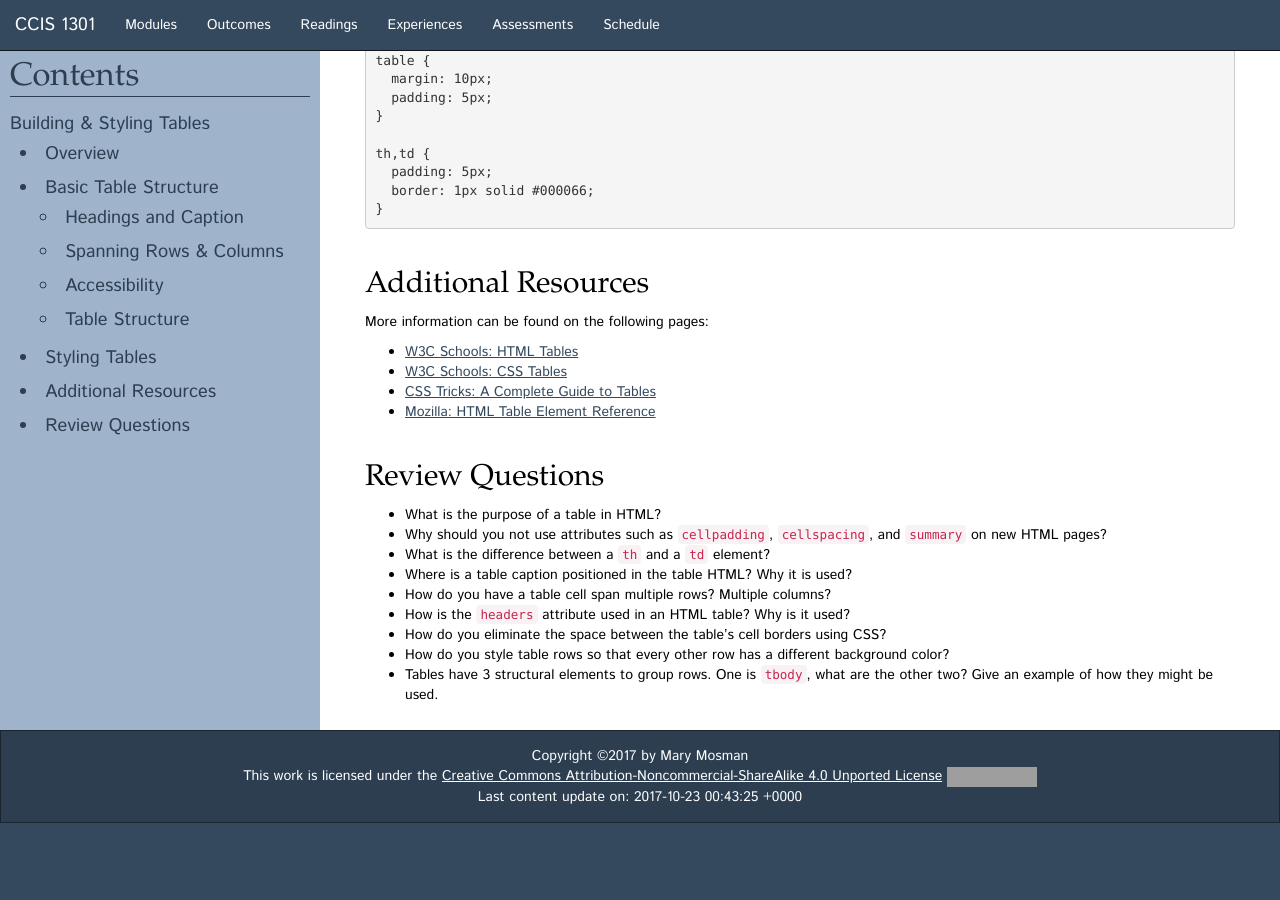
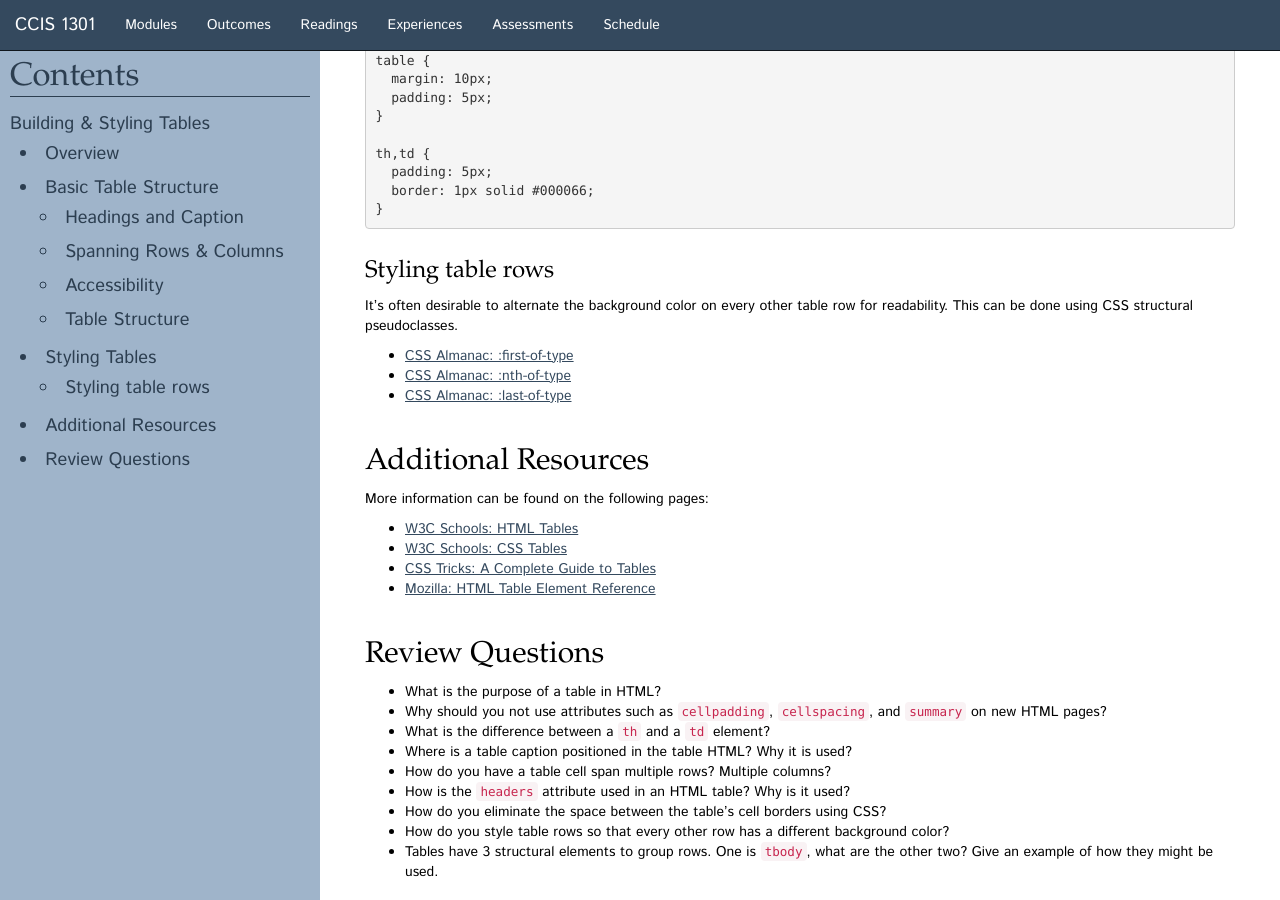
Before and after one commit to htc-ccis1301/fall-2017, a Jekyll site: the page built from _readings/tables.md, in a window 1280 px wide and 900 px high, scrolled down 2276 px. Built offline with Jekyll 4.4.1, drawn with Linux system fonts in a browser that asks for light colours; emoji names are drawn with the system emoji font; some web fonts are replaced; before the commit the page ends 3099 px from its top, so only the background shows below that; grey boxes are pictures that could not be loaded.

Commit message:
added table row pseudo-classes

```diff
--- a/_readings/tables.md
+++ b/_readings/tables.md
@@ -138,14 +138,21 @@ th,td {
 }
 </pre>
 
+### Styling table rows
+It's often desirable to alternate the background color on every other table row for readability.  This can be done using CSS structural pseudoclasses.
+
+ - [CSS Almanac: :first-of-type]( https://css-tricks.com/almanac/selectors/f/first-of-type/ )
+ - [CSS Almanac: :nth-of-type]( https://css-tricks.com/almanac/selectors/n/nth-of-type/ )
+ - [CSS Almanac: :last-of-type]( https://css-tricks.com/almanac/selectors/l/last-of-type/ )
+
 
 ## Additional Resources
 More information can be found on the following pages:
 
- - [W3C Schools: HTML Tables](https://www.w3schools.com/html/html_tables.asp)
- - [W3C Schools: CSS Tables](https://www.w3schools.com/css/css_table.asp)
- - [CSS Tricks: A Complete Guide to Tables](https://css-tricks.com/complete-guide-table-element/)
- - [Mozilla: HTML Table Element Reference](https://developer.mozilla.org/en-US/docs/Web/HTML/Element/table)
+ - [W3C Schools: HTML Tables]( https://www.w3schools.com/html/html_tables.asp )
+ - [W3C Schools: CSS Tables]( https://www.w3schools.com/css/css_table.asp )
+ - [CSS Tricks: A Complete Guide to Tables]( https://css-tricks.com/complete-guide-table-element/ )
+ - [Mozilla: HTML Table Element Reference]( https://developer.mozilla.org/en-US/docs/Web/HTML/Element/table )
 
 
 ## Review Questions
```
